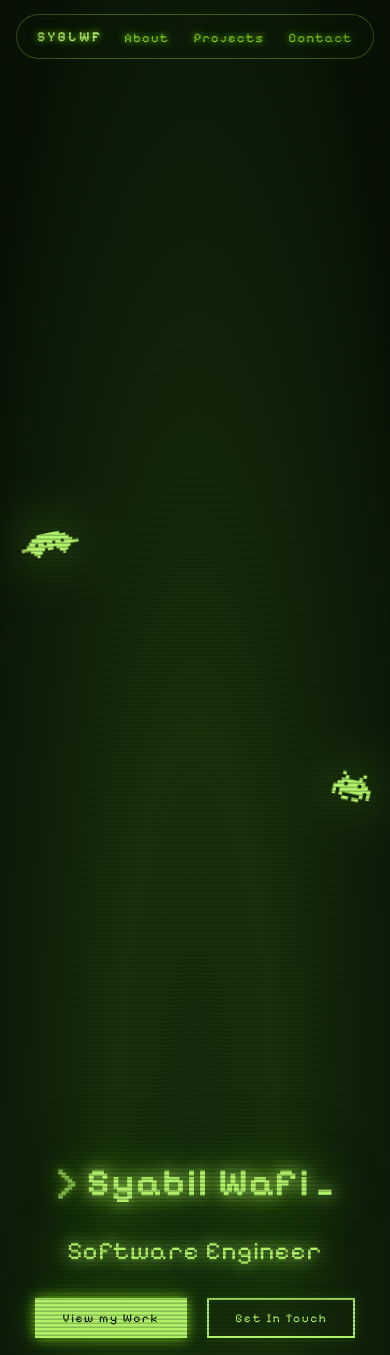
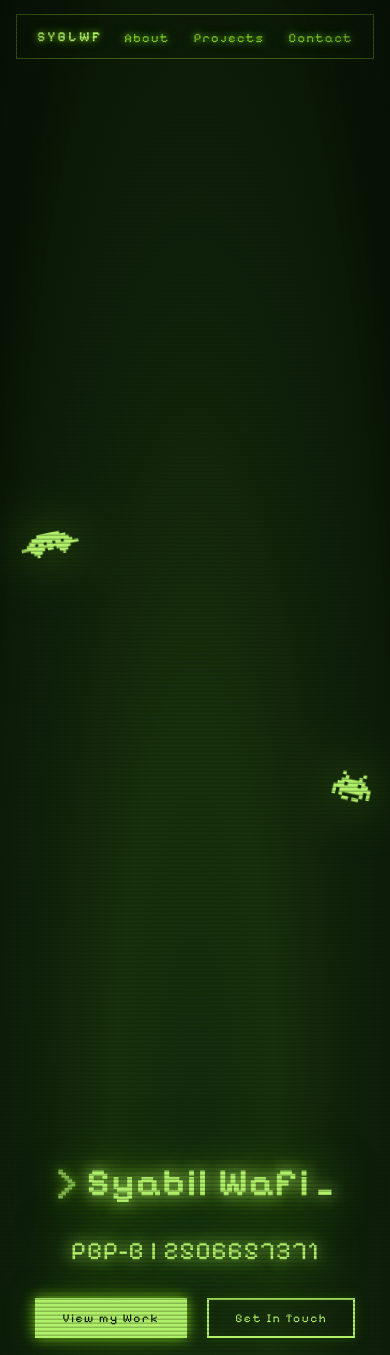
Before and after one commit to Syabilwafi/myportofolio, a Django app: page / in a window 390 px wide. Shown: the top 1355 px of the page. Run offline with Django 5.2, Linux system fonts and the light colour scheme.

Commit message:
docs: update hero section page with student number

```diff
--- a/static/css/style.css
+++ b/static/css/style.css
@@ -512,7 +512,7 @@ body {
     .sprite-about { display: none !important; }
     body { scrollbar-width: none; -ms-overflow-style: none; }
     body::-webkit-scrollbar { display: none; }
-    .navbar { margin: 14px 16px 0; padding: 12px 20px; border-radius: 40px; }
+    .navbar { margin: 14px 16px 0; padding: 12px 20px;}
     .nav-links { gap: 24px; }
     .hero-content { gap: 32px; }
     .hero-buttons { gap: 20px; }
--- a/templates/index.html
+++ b/templates/index.html
@@ -29,7 +29,7 @@
                 <span class="prompt-caret">&gt;</span>
                 <span class="hero-title">Syabil Wafi</span><span class="cursor">_</span>
             </p>
-            <p class="hero-subtitle">Software Engineer</p>
+            <p class="hero-subtitle">PBP-B | 2506657371</p>
             <div class="hero-buttons">
                 <a href="" class="btn btn-filled">View my Work</a>
                 <a href="" class="btn btn-outline">Get In Touch</a>
```
